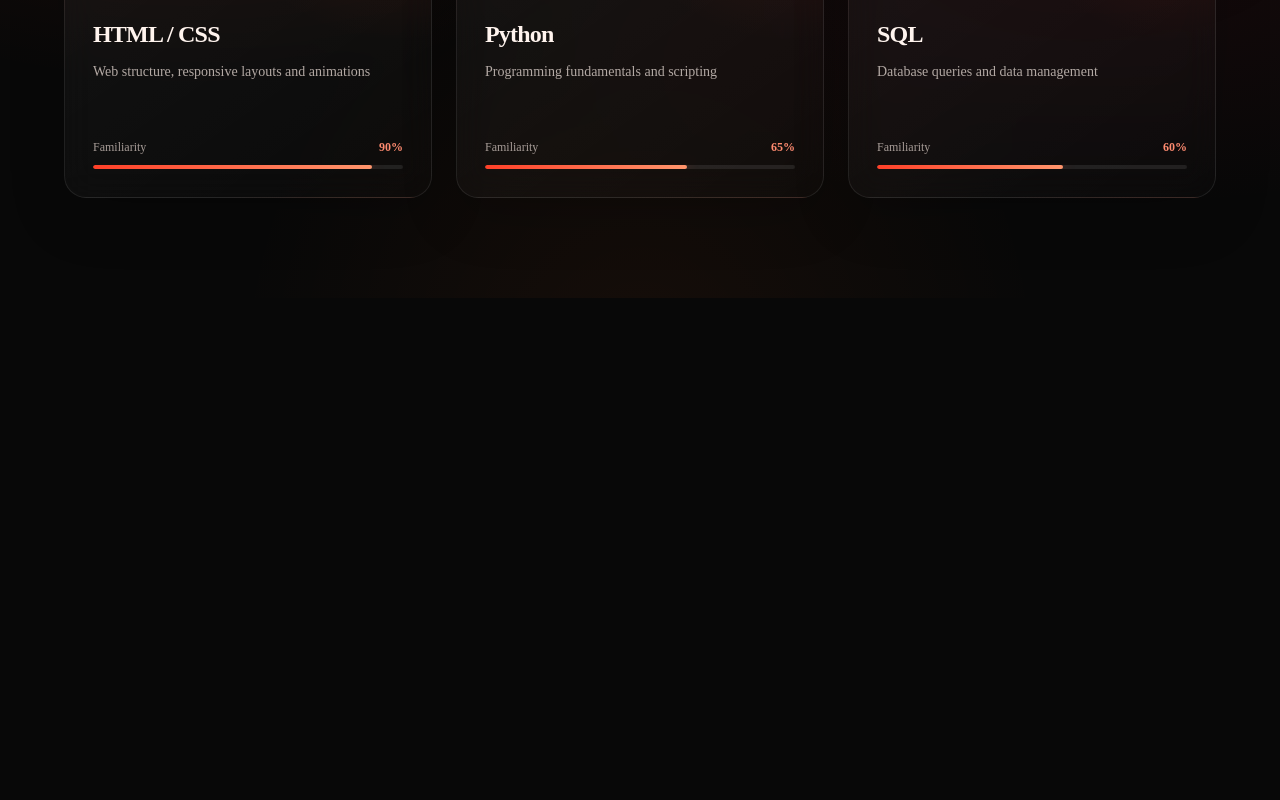
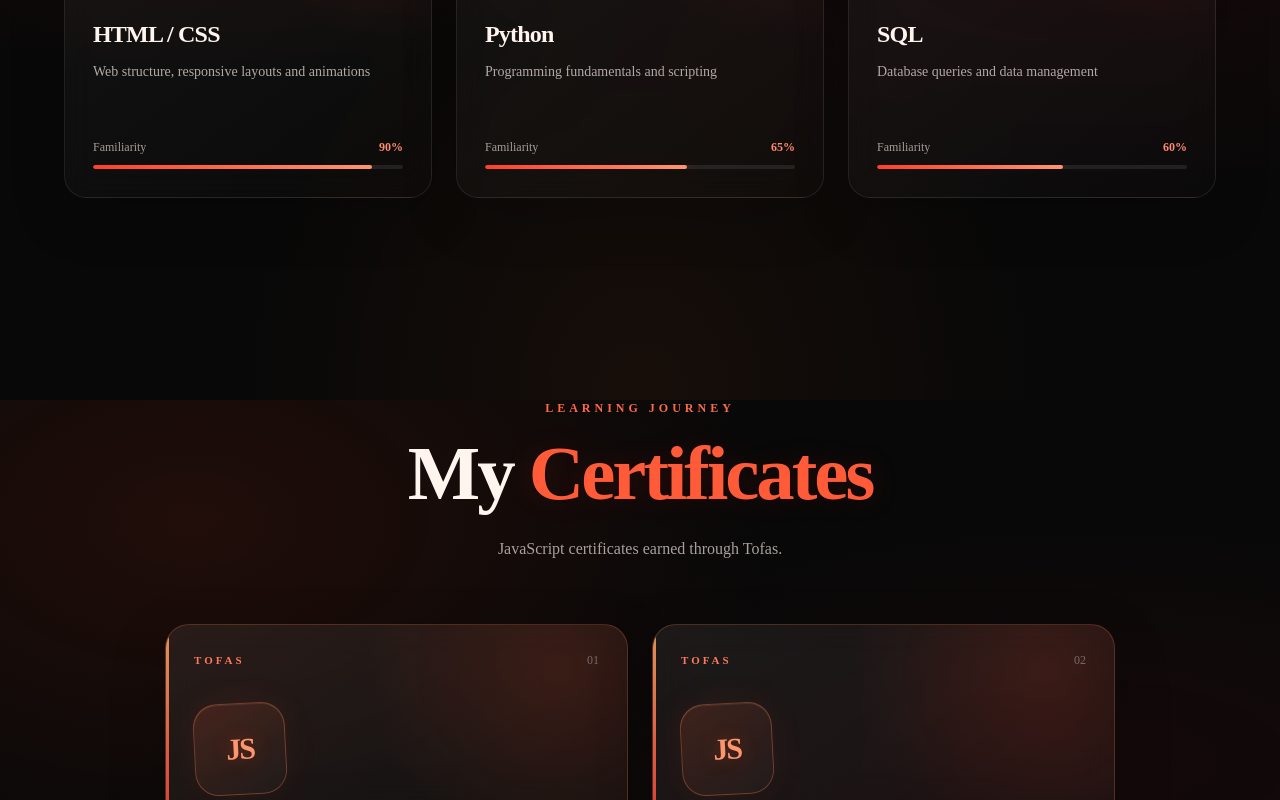
Before and after one commit to ibrahim-elshafhey/portfolio, a React (Vite) app: page / in a window 1280 px wide. Shown: the part 2000-2800 px from the top of the page. Before the commit the page ends 2298 px from the top, so only its background shows below. Built offline with nearby package versions, Linux system fonts and the light colour scheme.

Commit message:
Render certificates section

```diff
--- a/src/App.jsx
+++ b/src/App.jsx
@@ -1,8 +1,8 @@
-
 import './App.css'
 import Navbar from './Components/Navbar/Navbar'
 import About from './Components/content/About/About'
 import Skills from './Components/content/Skills/Skills'
+import Certificates from './Components/content/Certificates/Certificates'
 
 function App() {
   return (
@@ -10,6 +10,7 @@ function App() {
       <Navbar />
       <About />
       <Skills />
+      <Certificates />
     </main>
   )
 }
```
